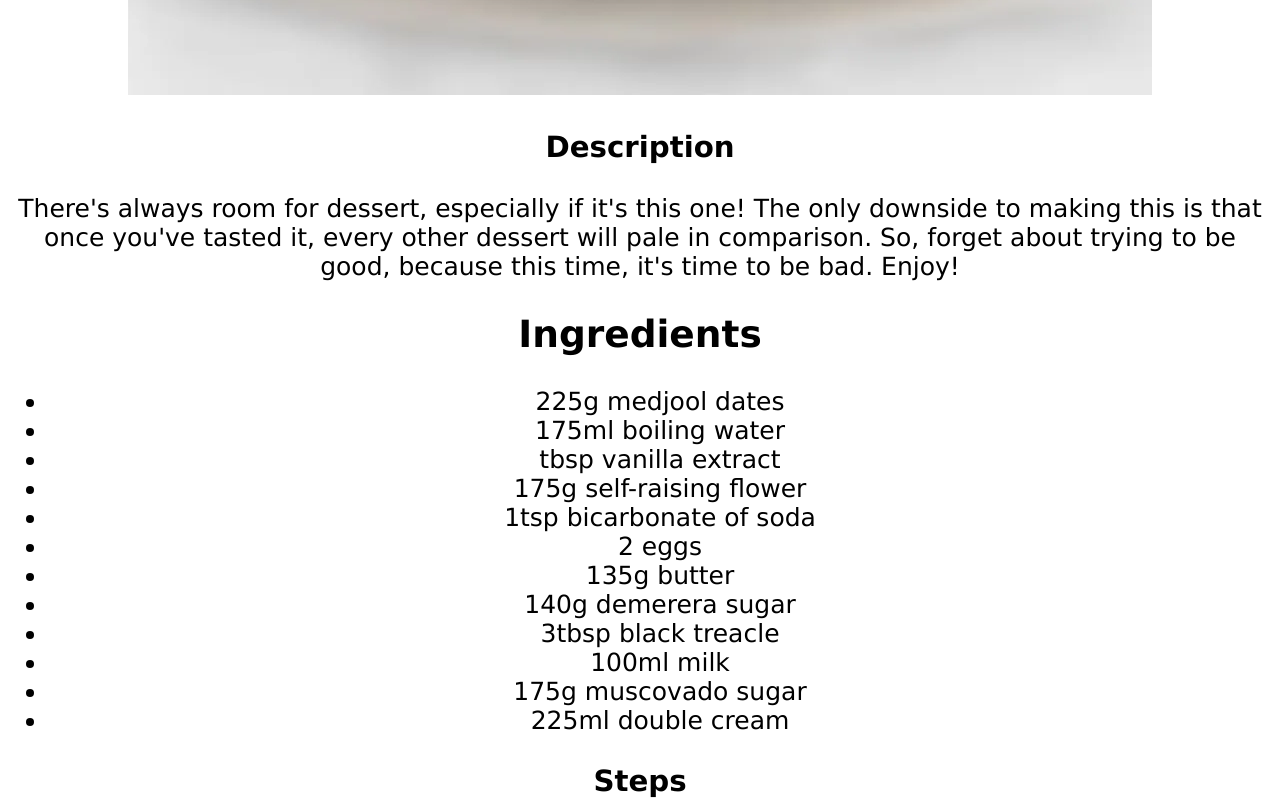
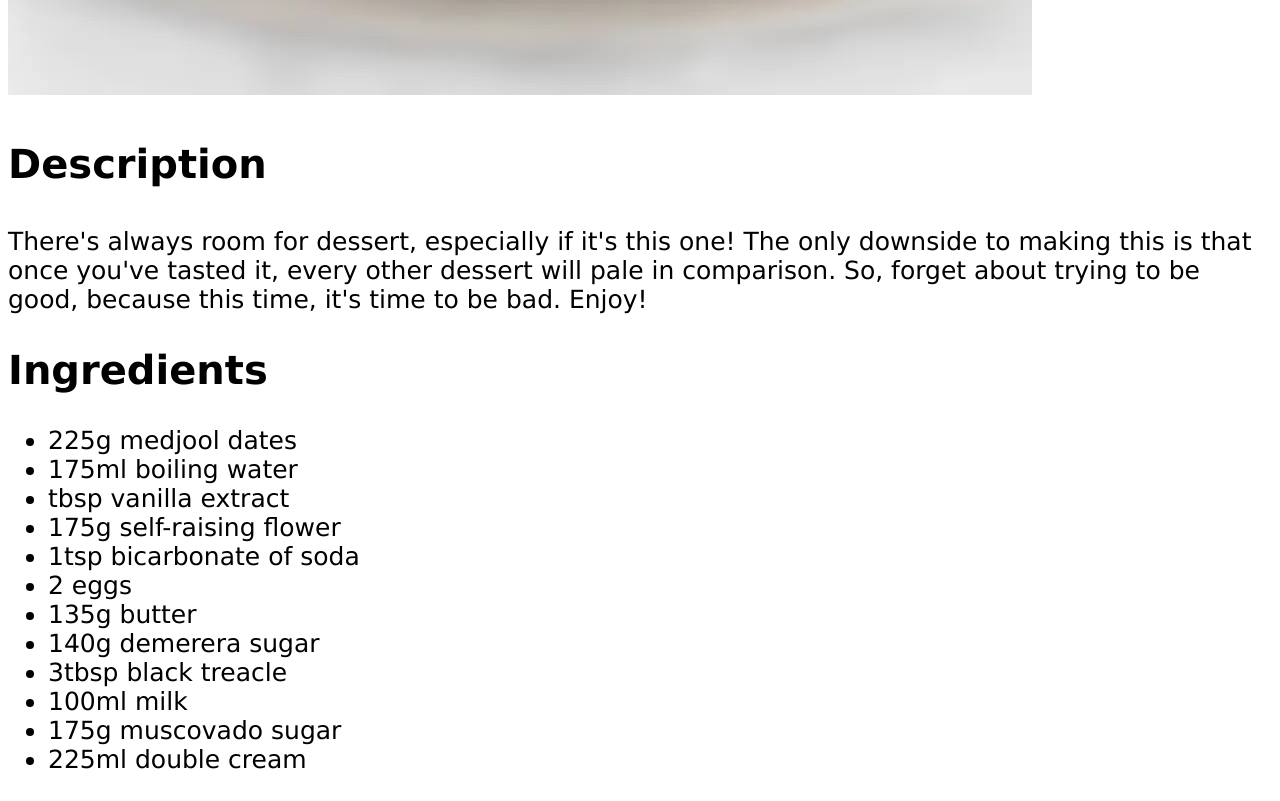
Before and after one commit to RyFarn/odin-recipes, a plain HTML site: page recipes/sticky-toffee.html in a window 1280 px wide. Shown: the part 1180-1981 px from the top of the page. Drawn offline with Linux system fonts and the light colour scheme.

Commit message:
Change text alignment settings and subs info
Switch text alignment for whole page to left and used center
alignment for header. Saves on css text.
Added css for subs styles.

```diff
--- a/style.css
+++ b/style.css
@@ -1,12 +1,13 @@
 body{
     font-family: Verdana, Geneva, Tahoma, sans-serif;
     font-size: 25px;
-    text-align: center;
+    text-align: left;
 }
 
 .header{
     background-color: red;
     font-size: 100px;
+    text-align: center;
 }
 
 .nav-bar{
@@ -18,3 +19,7 @@ body{
     color: white;
     font-weight: 200;
 }
+
+.subs{
+    font-size: 40px;
+}
```
